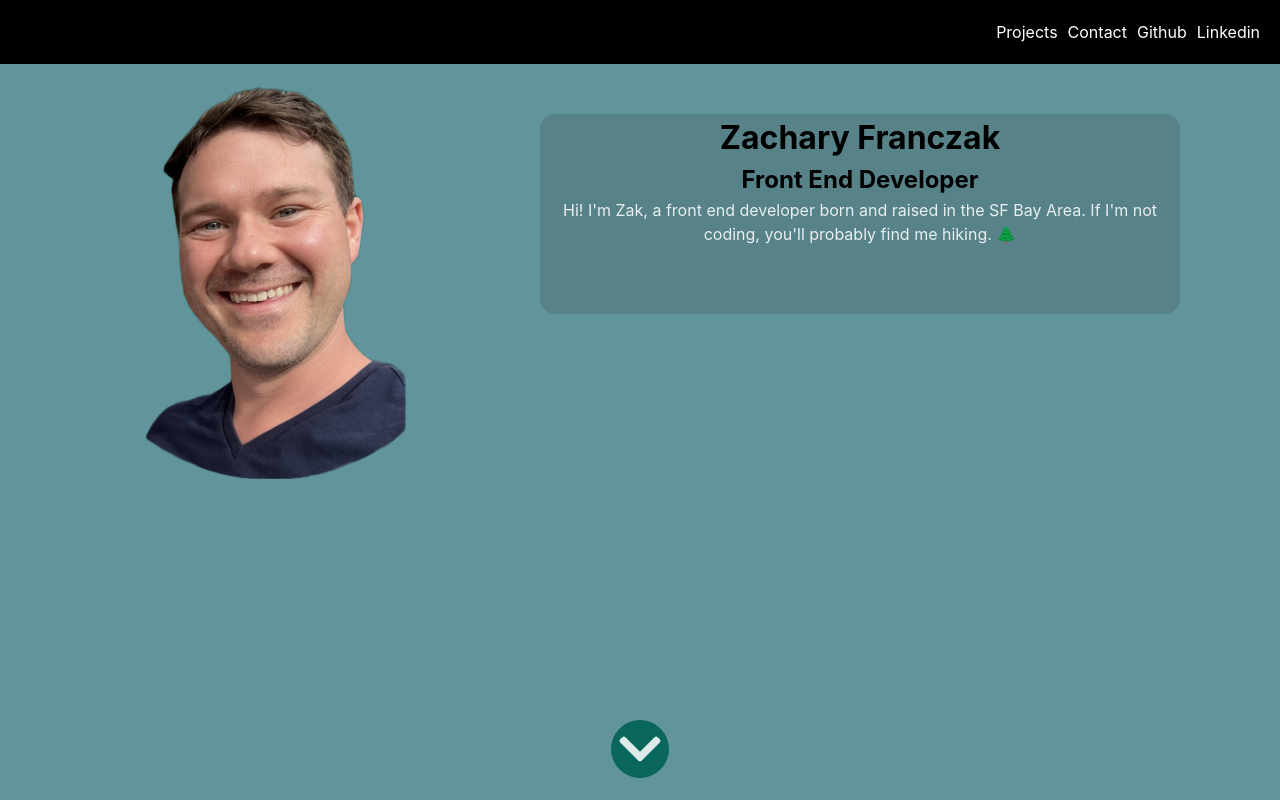
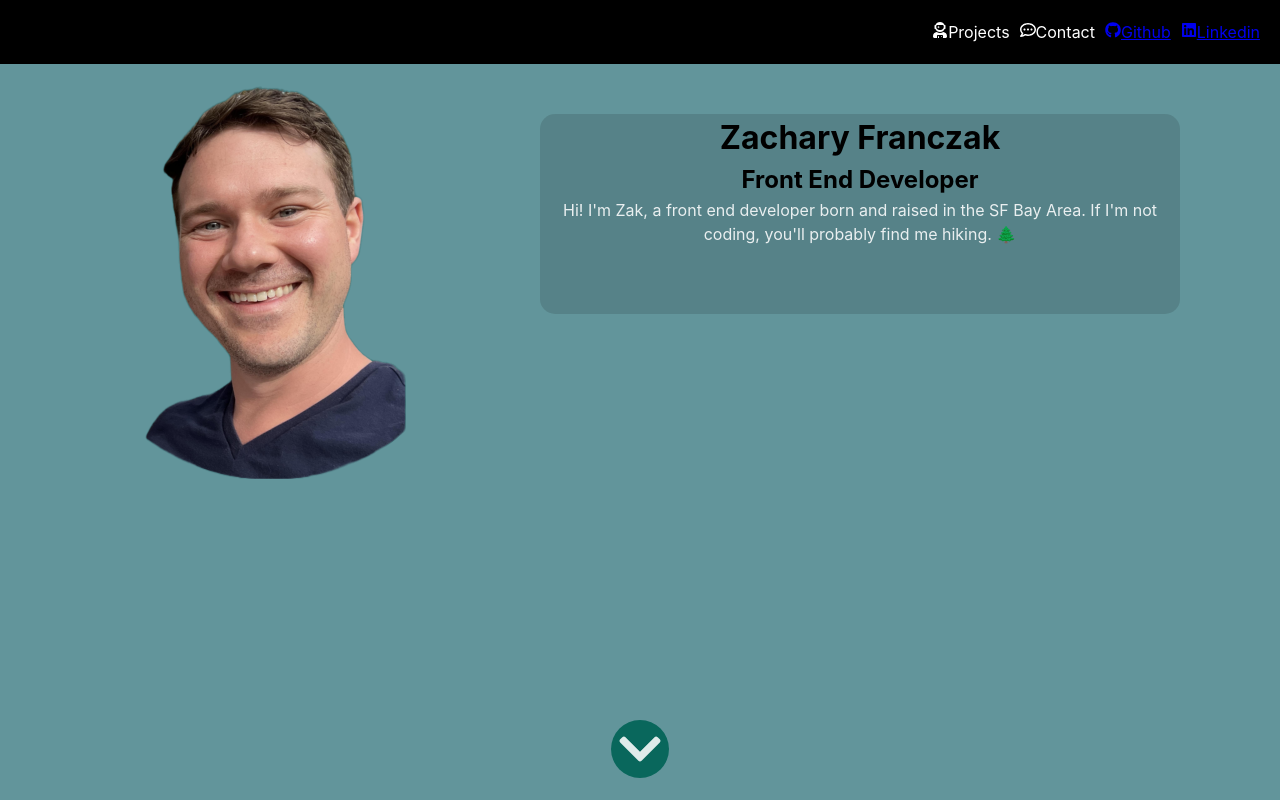
Before and after one commit to zfranczak/portfolio-v2, a React (Vite) app: page / in a window 1280 px wide. Shown: the top 800 px of the page. Built offline with nearby package versions, Linux system fonts and the light colour scheme.

Commit message:
Added nav links

```diff
--- a/src/components/NavBar.jsx
+++ b/src/components/NavBar.jsx
@@ -1,4 +1,10 @@
 import '../styles/NavBar.css'
+import {
+  FaUserAstronaut,
+  FaRegCommentDots,
+  FaGithub,
+  FaLinkedin,
+} from 'react-icons/fa'
 
 const NavBar = () => {
   const handleScrollToSection = (sectionId) => {
@@ -18,16 +24,39 @@ const NavBar = () => {
           className='page-item'
           onClick={() => handleScrollToSection('projects')}
         >
+          <i>
+            <FaUserAstronaut />
+          </i>
           Projects
         </li>
         <li
           className='page-item'
           onClick={() => handleScrollToSection('contact')}
         >
+          <i>
+            <FaRegCommentDots />
+          </i>
           Contact
         </li>
-        <li className='page-item'>Github</li>
-        <li className='page-item'>Linkedin</li>
+        <li className='page-item'>
+          <a href='https://github.com/zfranczak' target='_blank'>
+            <i>
+              <FaGithub />
+            </i>
+            Github
+          </a>
+        </li>
+        <li className='page-item'>
+          <a
+            href='https://www.linkedin.com/in/zachary-franczak/'
+            target='_blank'
+          >
+            <i>
+              <FaLinkedin />
+            </i>
+            Linkedin
+          </a>
+        </li>
       </ul>
     </div>
   )
```
